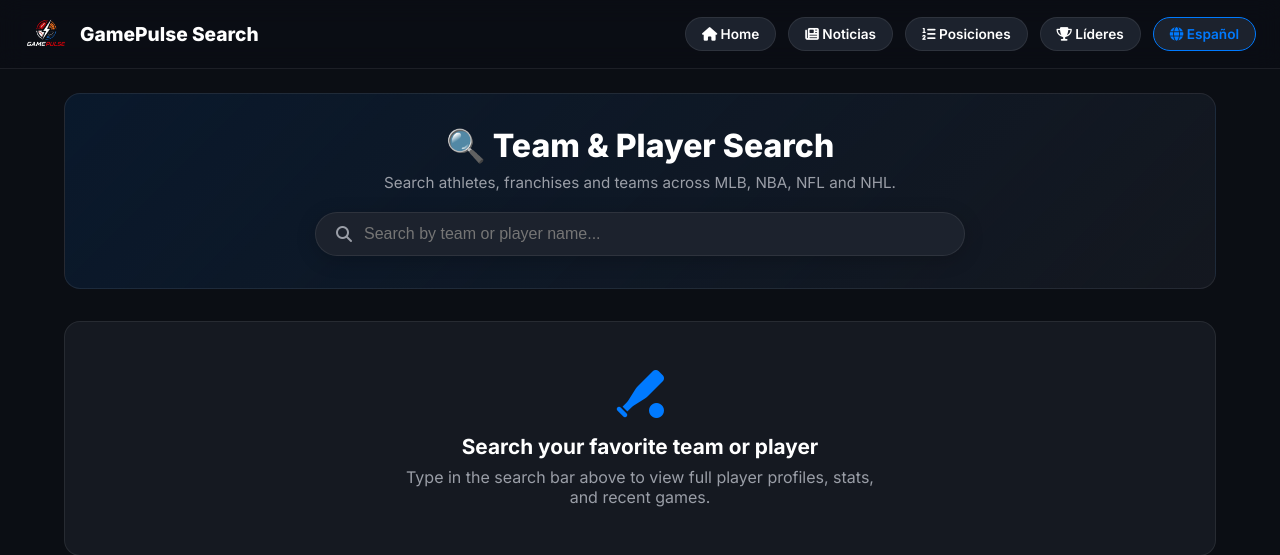
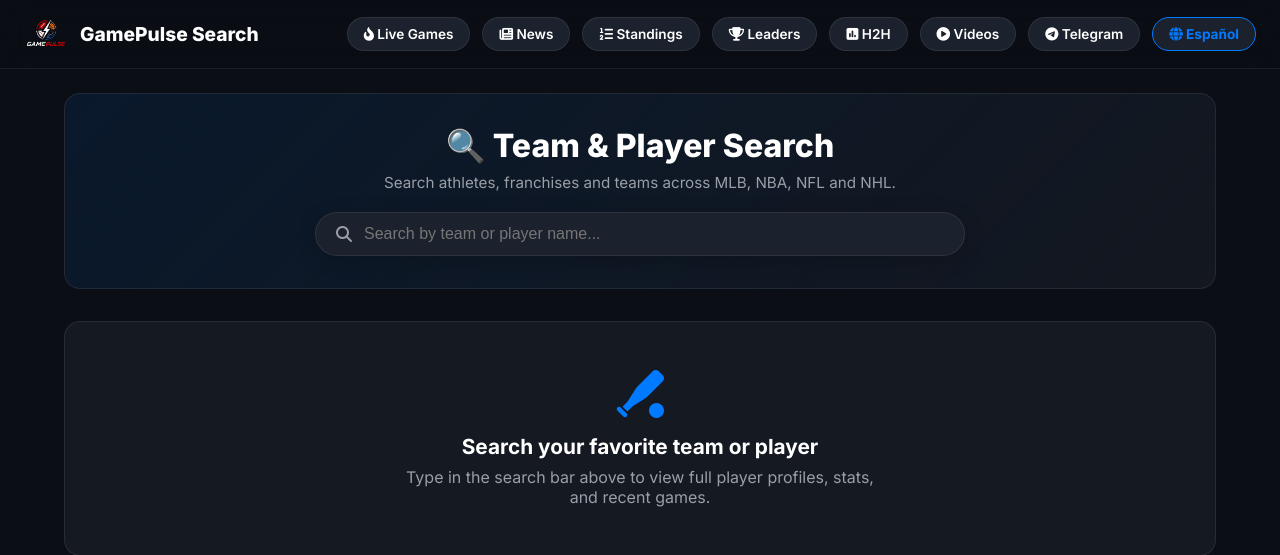
Before and after one commit to gamepulseus/el-once-titular, a Flask app: page /buscar in a window 1280 px wide. Shown: the top 555 px of the page. Run offline with Flask 3, Linux system fonts and the light colour scheme.

Commit message:
Fix navbar localization and include all 7 navigation sections on search and athlete pages

```diff
--- a/templates/athlete.html
+++ b/templates/athlete.html
@@ -128,7 +128,9 @@
             <a href="/noticias?lang={{ lang }}" class="nav-btn"><i class="fa-solid fa-newspaper"></i> {{ ui.nav_news }}</a>
             <a href="/posiciones?lang={{ lang }}" class="nav-btn"><i class="fa-solid fa-list-ol"></i> {{ ui.nav_standings }}</a>
             <a href="/lideres?lang={{ lang }}" class="nav-btn"><i class="fa-solid fa-trophy"></i> {{ ui.nav_leaders }}</a>
-            <a href="https://t.me/GamePulseUS" target="_blank" class="nav-btn"><i class="fa-brands fa-telegram"></i> {{ ui.nav_telegram }}</a>
+            <a href="/h2h?lang={{ lang }}" class="nav-btn"><i class="fa-solid fa-square-poll-vertical"></i> {{ ui.nav_h2h }}</a>
+            <a href="/videos?lang={{ lang }}" class="nav-btn"><i class="fa-solid fa-circle-play"></i> {{ ui.nav_videos }}</a>
+            <a href="https://t.me/{% if lang == 'es' %}GamePulseES{% else %}GamePulseUS{% endif %}" target="_blank" class="nav-btn"><i class="fa-brands fa-telegram"></i> {{ ui.nav_telegram }}</a>
 
             <a href="/jugador/{{ athlete.id }}?league={{ athlete.league }}&sport={{ athlete.sport }}&lang={{ ui.switch_lang_target }}" class="nav-btn" style="border: 1px solid var(--accent-blue); color: var(--accent-blue); font-weight: 700;">
                 <i class="fa-solid fa-globe"></i> {{ ui.switch_lang_label }}
--- a/templates/search.html
+++ b/templates/search.html
@@ -203,11 +203,15 @@
             <span style="font-size: 1.2rem; font-weight: 800;">GamePulse Search</span>
         </a>
         <div class="nav-links">
-            <a href="/?lang={{ lang }}" class="nav-btn"><i class="fa-solid fa-house"></i> {% if lang == 'es' %}Inicio{% else %}Home{% endif %}</a>
-            <a href="/noticias?lang={{ lang }}" class="nav-btn"><i class="fa-solid fa-newspaper"></i> Noticias</a>
-            <a href="/posiciones?lang={{ lang }}" class="nav-btn"><i class="fa-solid fa-list-ol"></i> Posiciones</a>
-            <a href="/lideres?lang={{ lang }}" class="nav-btn"><i class="fa-solid fa-trophy"></i> Líderes</a>
-            <a href="/buscar?q={{ query }}&lang={{ ui.switch_lang_target }}" class="nav-btn" style="border-color: var(--accent-blue); color: var(--accent-blue);">
+            <a href="/?lang={{ lang }}" class="nav-btn"><i class="fa-solid fa-fire-flame-curved"></i> {{ ui.nav_games }}</a>
+            <a href="/noticias?lang={{ lang }}" class="nav-btn"><i class="fa-solid fa-newspaper"></i> {{ ui.nav_news }}</a>
+            <a href="/posiciones?lang={{ lang }}" class="nav-btn"><i class="fa-solid fa-list-ol"></i> {{ ui.nav_standings }}</a>
+            <a href="/lideres?lang={{ lang }}" class="nav-btn"><i class="fa-solid fa-trophy"></i> {{ ui.nav_leaders }}</a>
+            <a href="/h2h?lang={{ lang }}" class="nav-btn"><i class="fa-solid fa-square-poll-vertical"></i> {{ ui.nav_h2h }}</a>
+            <a href="/videos?lang={{ lang }}" class="nav-btn"><i class="fa-solid fa-circle-play"></i> {{ ui.nav_videos }}</a>
+            <a href="https://t.me/{% if lang == 'es' %}GamePulseES{% else %}GamePulseUS{% endif %}" target="_blank" class="nav-btn"><i class="fa-brands fa-telegram"></i> {{ ui.nav_telegram }}</a>
+
+            <a href="/buscar?{% if query %}q={{ query }}&{% endif %}lang={{ ui.switch_lang_target }}" class="nav-btn" style="border-color: var(--accent-blue); color: var(--accent-blue); font-weight: 700;">
                 <i class="fa-solid fa-globe"></i> {{ ui.switch_lang_label }}
             </a>
         </div>
```
